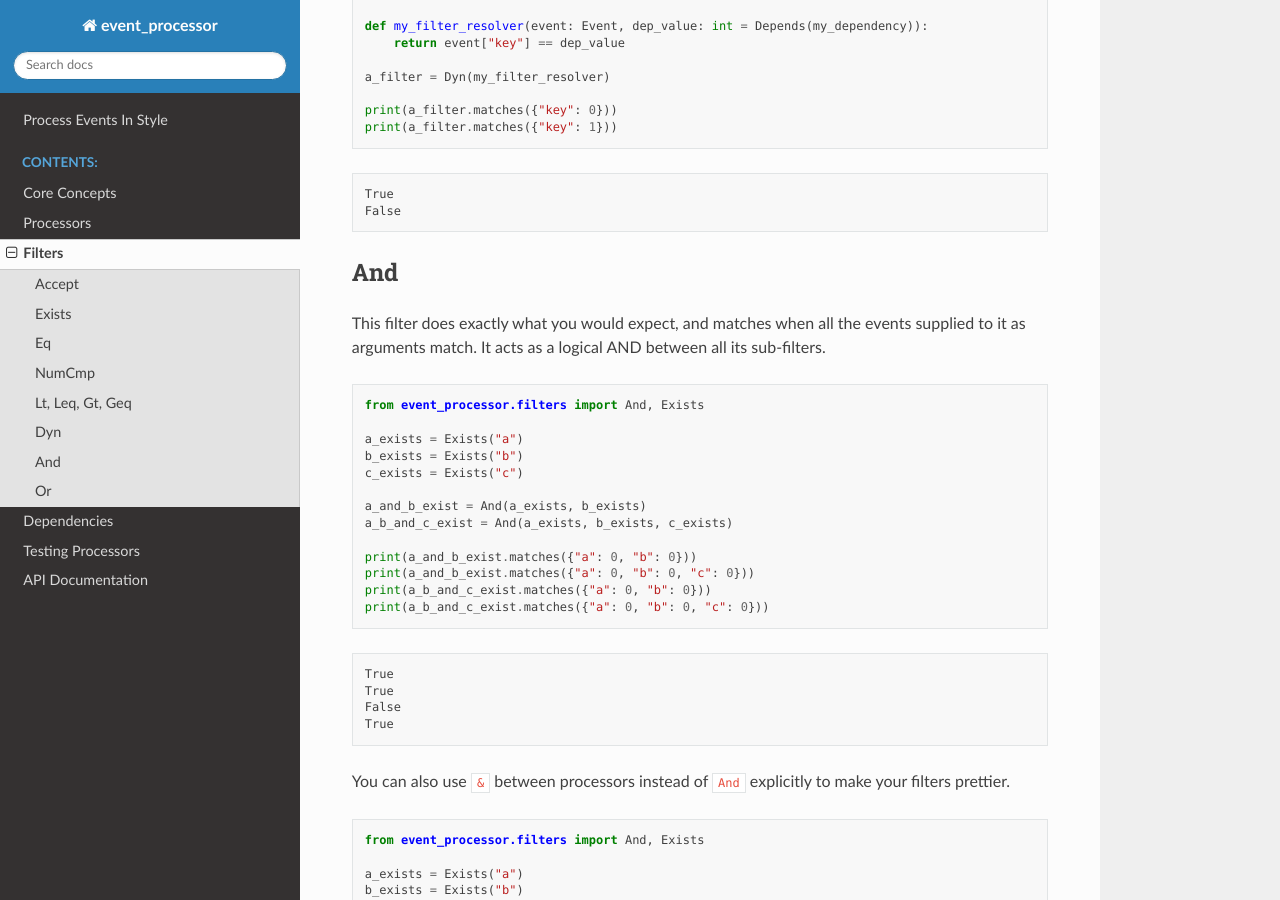
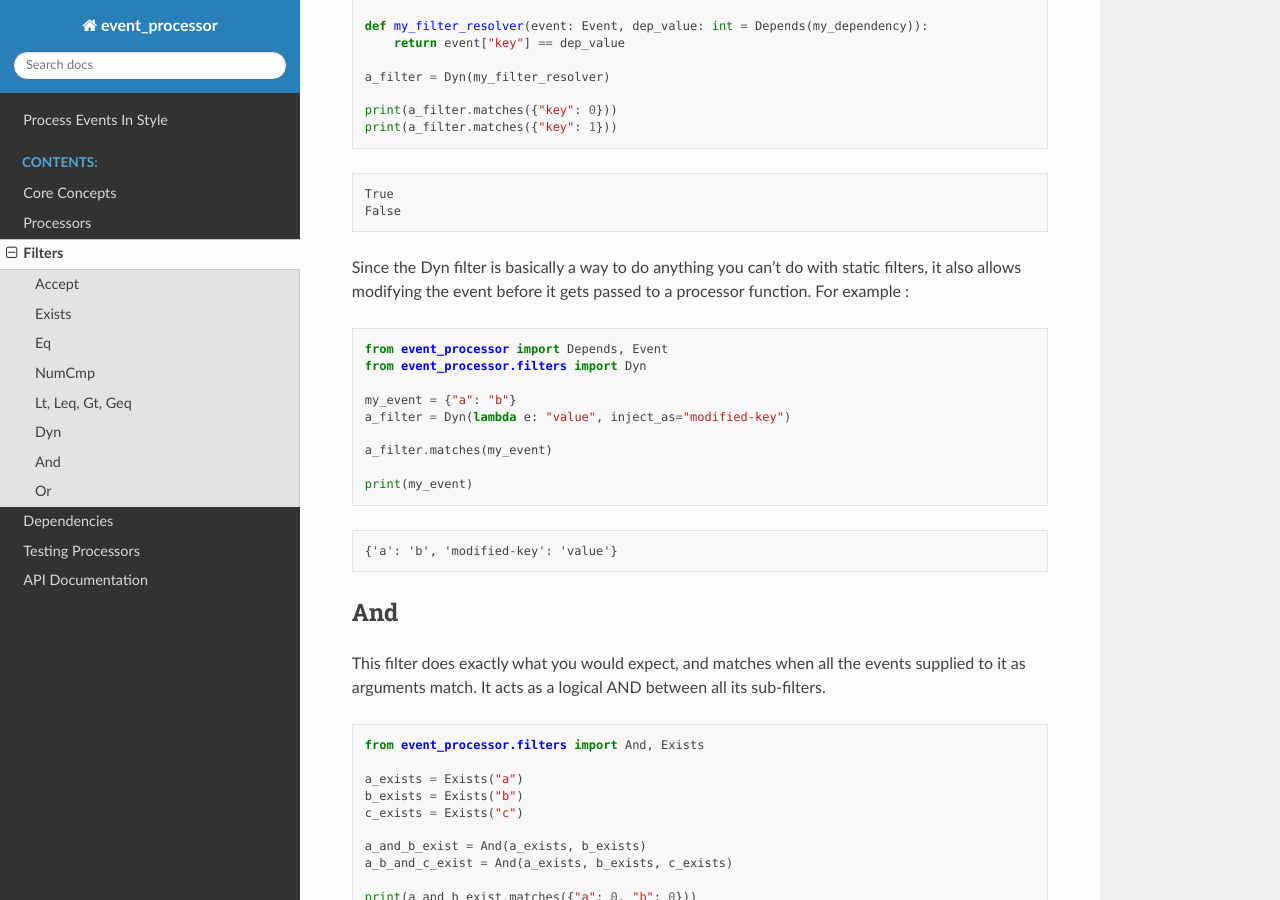
Before and after one commit to marier-nico/event-processor, a Sphinx documentation site: the page built from docs/content/filters.rst, in a window 1280 px wide and 900 px high, scrolled down 4239 px. Built offline with Sphinx 7.4.7 and the Read the Docs theme 2.0.0, drawn with Linux system fonts in a browser that asks for light colours; the version number could not be read and is left out.

Commit message:
feat: support modifying events in dyn filters

```diff
--- a/docs/content/filters.rst
+++ b/docs/content/filters.rst
@@ -222,6 +222,25 @@ be valid for a dependency (see :ref:`Dependencies` for details). For example :
     True
     False
 
+Since the Dyn filter is basically a way to do anything you can't do with static filters, it also allows modifying the
+event before it gets passed to a processor function. For example :
+
+.. testcode::
+
+    from event_processor import Depends, Event
+    from event_processor.filters import Dyn
+
+    my_event = {"a": "b"}
+    a_filter = Dyn(lambda e: "value", inject_as="modified-key")
+
+    a_filter.matches(my_event)
+
+    print(my_event)
+
+.. testoutput::
+
+    {'a': 'b', 'modified-key': 'value'}
+
 And
 ---
 
--- a/requirements.txt
+++ b/requirements.txt
@@ -1,6 +1,8 @@
 black
 invoke
+mypy
 pydantic ~= 1.10.2
+pylama
 pytest
 pytest-cov
 requests
--- a/setup.py
+++ b/setup.py
@@ -30,6 +30,8 @@ setup(
         "Programming Language :: Python :: 3.7",
         "Programming Language :: Python :: 3.8",
         "Programming Language :: Python :: 3.9",
+        "Programming Language :: Python :: 3.10",
+        "Programming Language :: Python :: 3.11",
     ],
     keywords="event decorators development",
 
--- a/tasks.py
+++ b/tasks.py
@@ -29,7 +29,7 @@ def build(c, docs=False):
 @task
 def test(c):
     c.run("pytest -v --cov=src/event_processor/ --cov-fail-under=100 --cov-report html src/tests")
-    c.run("cd docs && make doctest && cd ..")
+    c.run("make -C docs doctest")
 
 
 @task
```
Also changed, not shown: 4 other files.
